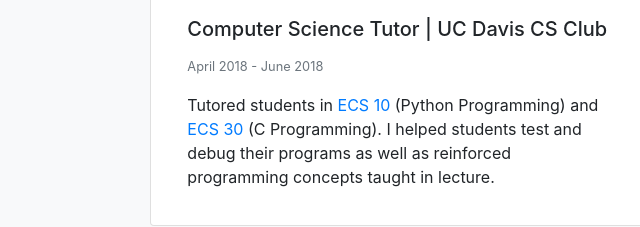
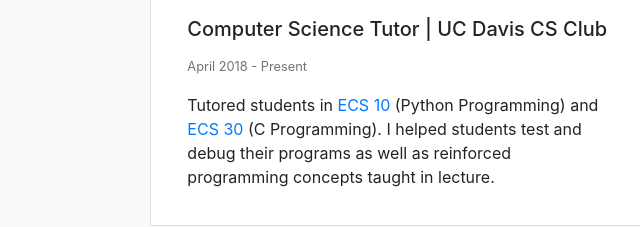
Before and after one commit to brandon-lau0/Personal-Website, a plain HTML site: page index.html in a window 1280 px wide. Shown: the part 1224-1451 px from the top of the page, 238-878 px from the left. Drawn offline with nearby package versions, Linux system fonts and the light colour scheme.

Commit message:
Add files via upload

```diff
--- a/index.html
+++ b/index.html
@@ -71,7 +71,7 @@
 				  	</div>
 				  	<div class="card-body">
 				    	<h5 class="card-title">Computer Science Tutor &#124; UC Davis CS Club</h5>
-				    	<p class="card-text"><small class="text-muted">April 2018 - June 2018</small></p>
+				    	<p class="card-text"><small class="text-muted">April 2018 - Present</small></p>
 				   		<p class="card-text">Tutored students in <a href="http://www.cs.ucdavis.edu/blog/ecs-10-introduction-programming/" target="_blank">ECS 10</a> (Python Programming) and <a href="http://www.cs.ucdavis.edu/blog/ecs-30-programming-problem-solving/" target="_blank">ECS 30</a> (C Programming). I helped students test and debug their programs as well as reinforced programming concepts taught in lecture.</p>
 				  	</div>
 				</div> <!-- /card1 -->
```
